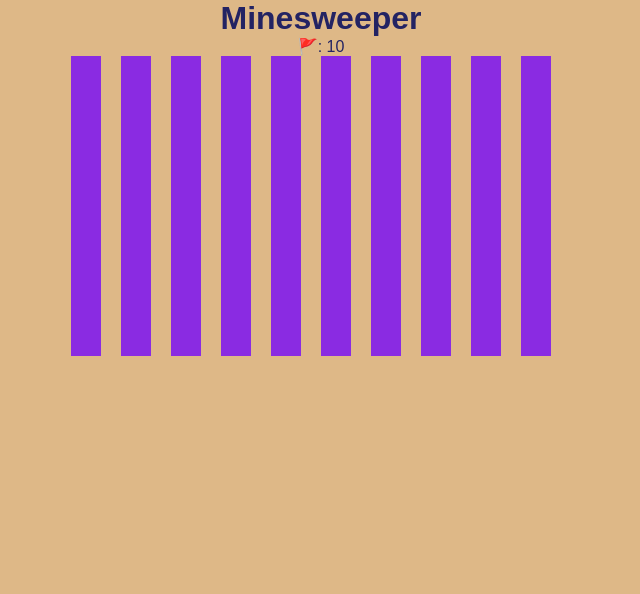
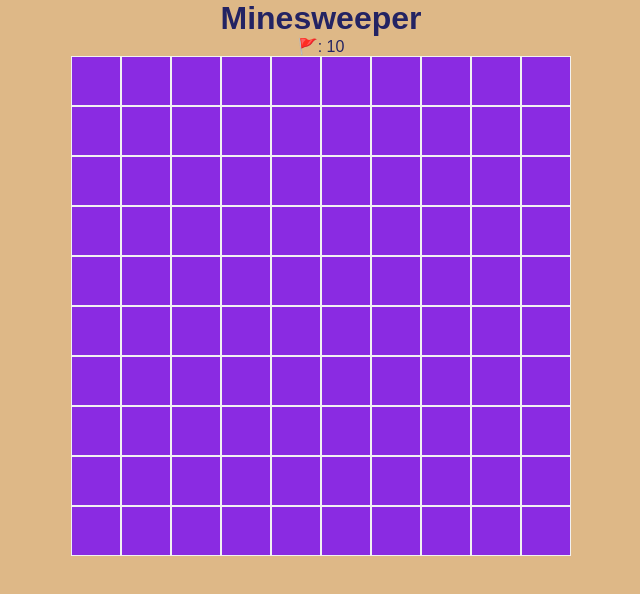
Before and after one commit to the-wind-dev/minesweeper, an Angular app: page / in a window 1280 px wide. Shown: the top 594 px of the page, without its empty margins (319-959 px from the left). Built offline with nearby package versions, Linux system fonts and the light colour scheme.

Commit message:
базовые стили

```diff
--- a/src/app/components/cell/cell.component.html
+++ b/src/app/components/cell/cell.component.html
@@ -8,6 +8,6 @@
     (contextmenu)="handleRightClick($event)">
 
     <span *ngIf="cell.isOpened && !cell.isMine && cell.adjacentMines > 0">{{ cell.adjacentMines }}</span>
-    <span *ngIf="cell.isOpened && cell.isMine">💣</span>
+    <span *ngIf="cell.isOpened && cell.isMine && !cell.isFlagged">💣</span>
     <span *ngIf="cell.isFlagged">🚩</span>
 </div>
--- a/src/app/components/cell/cell.component.scss
+++ b/src/app/components/cell/cell.component.scss
@@ -1,11 +1,14 @@
 .cell {
-    width: 30px;
-    height: 30px;
+    width: 50px;
+    height: 50px;
     display: flex;
     align-items: center;
     justify-content: center;
     background-color: blueviolet;
     cursor: default;
+    font-weight: bold;
+    font-size: 2em;
+    border: 1px solid #f1f1f1;
 
     &:hover {
         background-color: rgb(59, 18, 97);
@@ -15,4 +18,13 @@
         background-color: white;
         border-color: #aaa;
     }
+
+    &.number-1 { color: blue; }
+    &.number-2 { color: green; }
+    &.number-3 { color: red; }
+    &.number-4 { color: navy; }
+    &.number-5 { color: brown; }
+    &.number-6 { color: cyan; }
+    &.number-7 { color: black; }
+    &.number-8 { color: gray; }
 }
```
